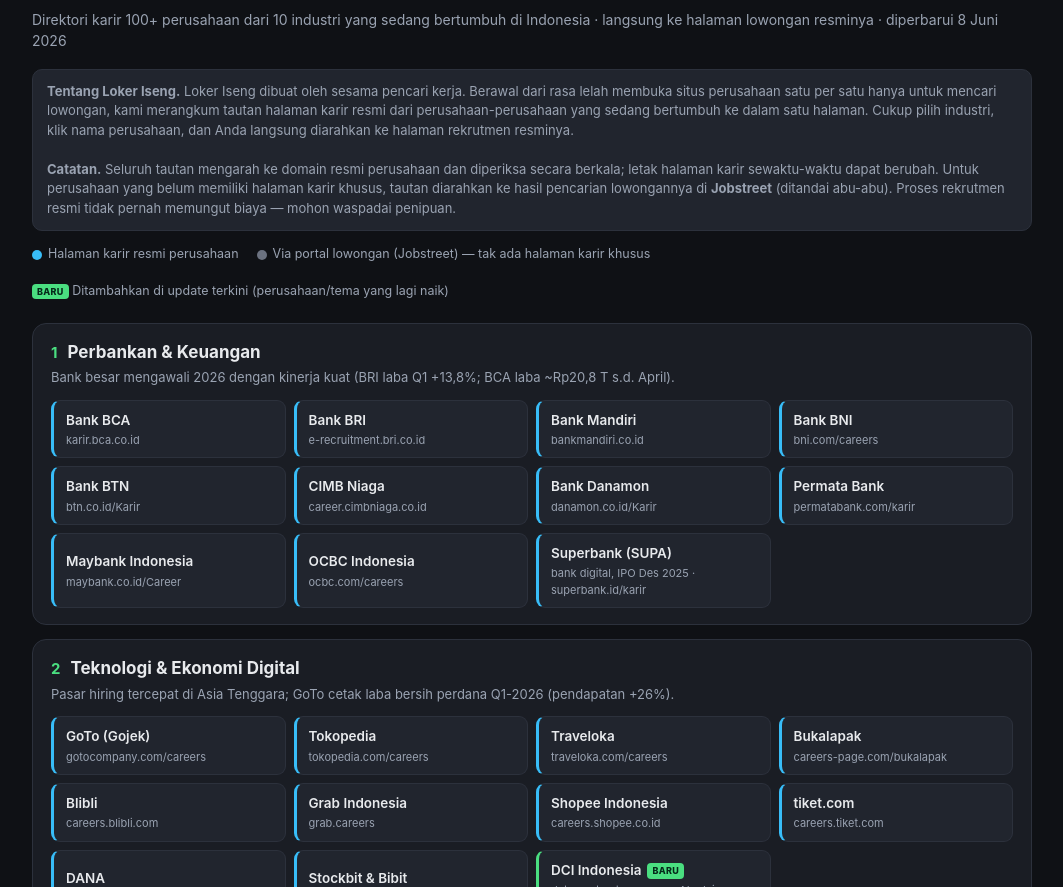
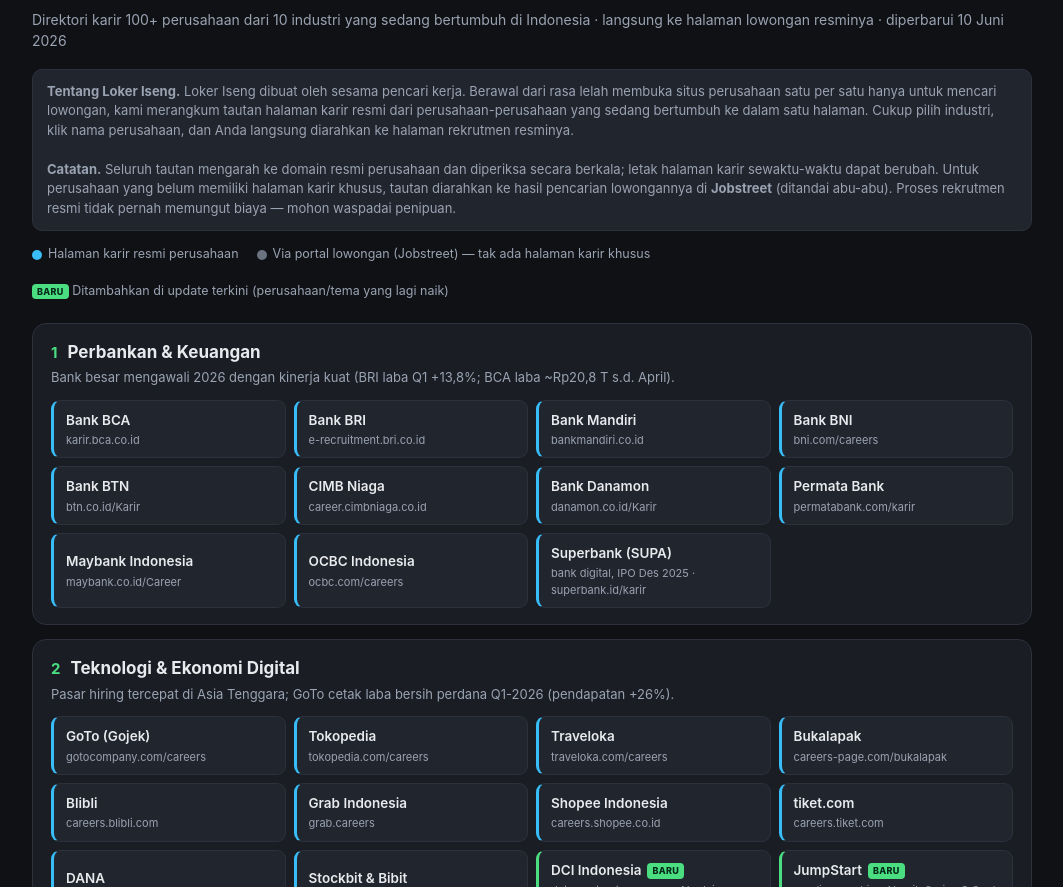
Before and after one commit to mluthfidiantoro-droid/lokeriseng, a plain HTML site: page index.html in a window 1280 px wide. Shown: the part 65-952 px from the top of the page, without its empty margins (108-1171 px from the left). Drawn offline with Linux system fonts and the light colour scheme.

Commit message:
Update harian: tambah JumpStart (Series C Cool Japan Fund)

```diff
--- a/index.html
+++ b/index.html
@@ -44,7 +44,7 @@
 <body>
 <div class="wrap">
   <h1>Loker Iseng</h1>
-  <div class="sub">Direktori karir 100+ perusahaan dari 10 industri yang sedang bertumbuh di Indonesia &middot; langsung ke halaman lowongan resminya &middot; diperbarui 8 Juni 2026</div>
+  <div class="sub">Direktori karir 100+ perusahaan dari 10 industri yang sedang bertumbuh di Indonesia &middot; langsung ke halaman lowongan resminya &middot; diperbarui 10 Juni 2026</div>
 
   <div class="note">
     <b>Tentang Loker Iseng.</b> Loker Iseng dibuat oleh sesama pencari kerja. Berawal dari rasa lelah membuka
@@ -98,6 +98,7 @@
       <a class="co" href="https://www.dana.id/corporate/career-new" target="_blank" rel="noopener"><span class="cn">DANA</span><span class="ct">dana.id/career</span></a>
       <a class="co" href="https://careers.stockbit.com/" target="_blank" rel="noopener"><span class="cn">Stockbit &amp; Bibit</span><span class="ct">careers.stockbit.com</span></a>
       <a class="co fresh" href="https://dci-indonesia.com/careers/" target="_blank" rel="noopener"><span class="cn">DCI Indonesia<span class="new">BARU</span></span><span class="ct">data center, tema panas AI &middot; dci-indonesia.com/careers</span></a>
+      <a class="co fresh portal" href="https://id.jobstreet.com/JumpStart-jobs" target="_blank" rel="noopener"><span class="cn">JumpStart<span class="new">BARU</span></span><span class="ct">vending machine AI, raih Series C Cool Japan Fund (Juni 2026) &middot; via Jobstreet</span></a>
     </div>
   </div>
 
```
